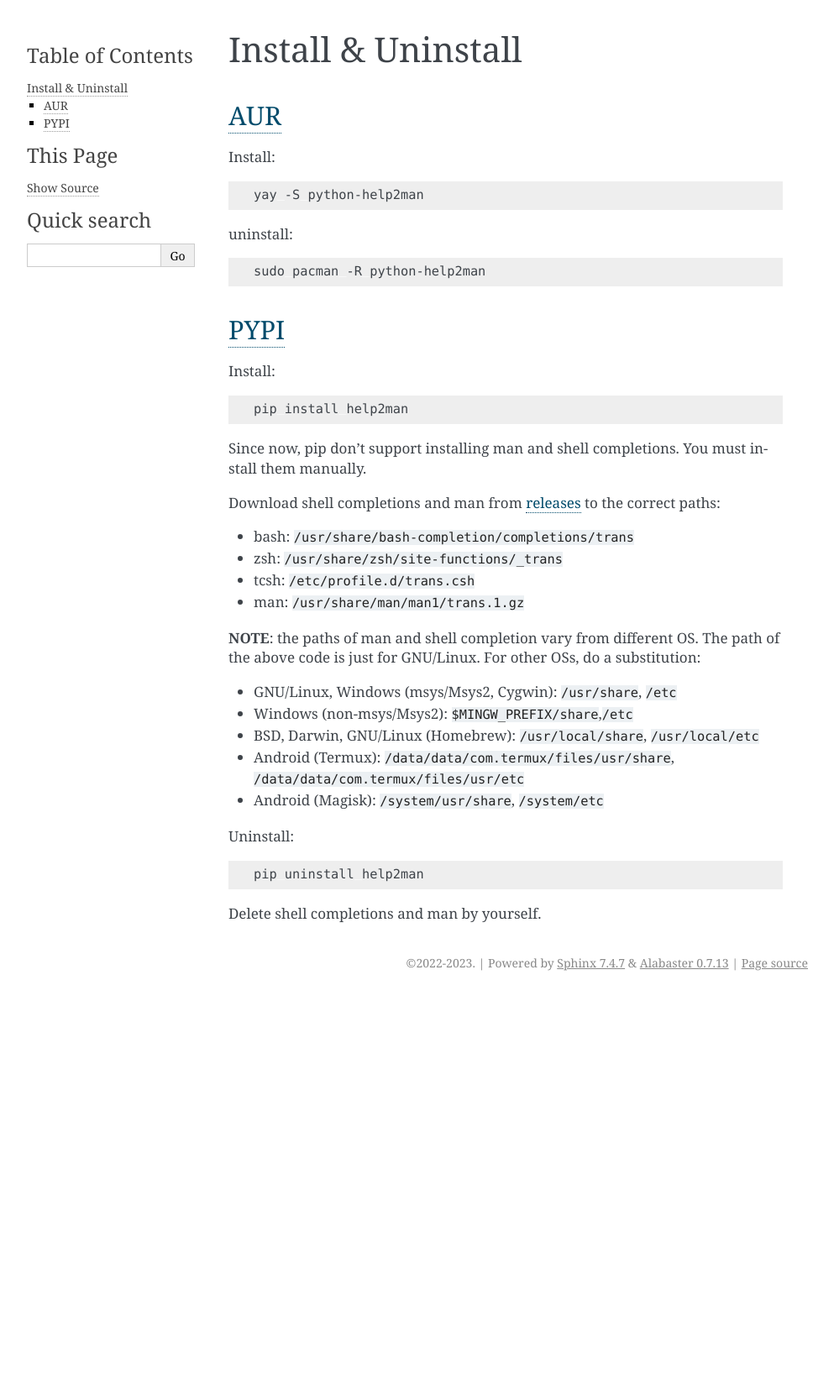
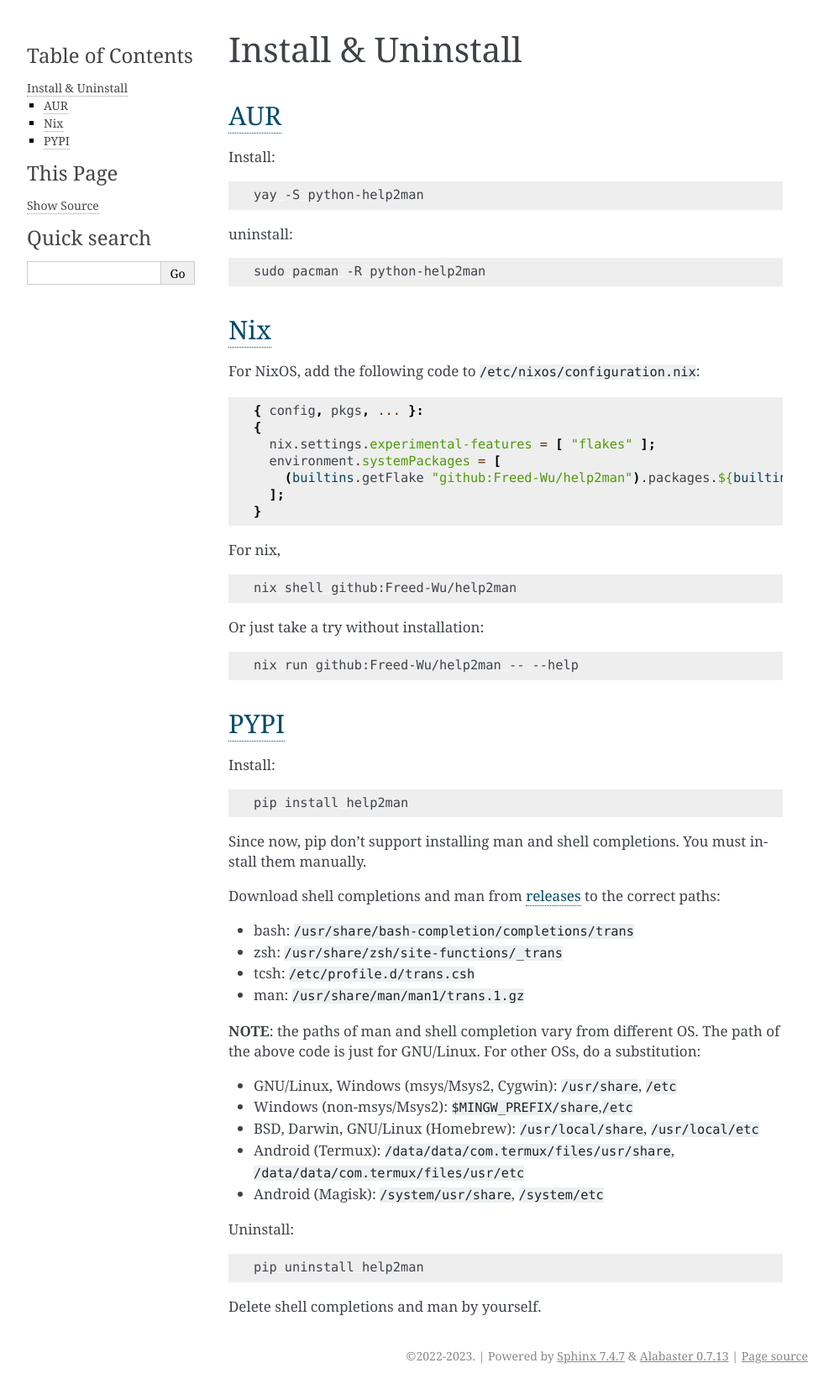
Before and after one commit to Freed-Wu/help2man, a Sphinx documentation site: the page built from docs/resources/install.md, in a window 1280 px wide. Shown: the whole page at 84% size, without its empty margins (148-1141 px from the left). Built offline with Sphinx 7.4.7, drawn with Linux system fonts in a browser that asks for light colours; the version number could not be read and is left out; before the commit the page ends 1186 px from its top, so only the background shows below that.

Commit message:
:package: Support nix
Change tomli as an optional build dependency
Fix wrong tool.setuptools.package-data

````diff
--- a/docs/resources/install.md
+++ b/docs/resources/install.md
@@ -12,6 +12,32 @@
 
 ```sh
 sudo pacman -R python-help2man
+```
+
+## [Nix](https://nixos.org)
+
+For NixOS, add the following code to `/etc/nixos/configuration.nix`:
+
+```nix
+{ config, pkgs, ... }:
+{
+  nix.settings.experimental-features = [ "flakes" ];
+  environment.systemPackages = [
+    (builtins.getFlake "github:Freed-Wu/help2man").packages.${builtins.currentSystem}.default
+  ];
+}
+```
+
+For nix,
+
+```sh
+nix shell github:Freed-Wu/help2man
+```
+
+Or just take a try without installation:
+
+```sh
+nix run github:Freed-Wu/help2man -- --help
 ```
 
 ## [PYPI](https://pypi.org/project/help2man)
--- a/pyproject.toml
+++ b/pyproject.toml
@@ -1,6 +1,5 @@
 [build-system]
 requires = [
-  "setuptools >= 45",
   "setuptools_scm[toml] >= 6.2",
   "shtab",
   "jinja2",
@@ -44,7 +43,7 @@
 help2man = "help2man.__main__:main"
 
 [tool.setuptools.package-data]
-help2man = ["py.typed", "*.man", "*.md", "*.txt"]
+help2man = ["py.typed", "assets/**"]
 
 [tool.setuptools_scm]
 write_to = "src/help2man/_version.py"
````
Also changed, not shown: setup.py (+8 -5 lines), .pre-commit-config.yaml, 3 other files.
